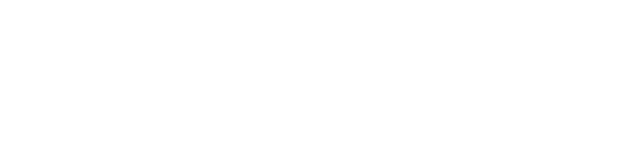
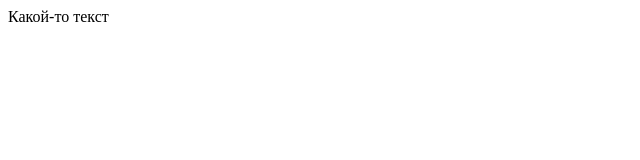
Before and after one commit to Darina44/Week5, a plain HTML site: page index.html in a window 1280 px wide. Shown: the whole page, without its empty margins (0-640 px from the left). Drawn offline with Linux system fonts and the light colour scheme.

Commit message:
Update index.html

```diff
--- a/index.html
+++ b/index.html
@@ -9,7 +9,7 @@
 </head>
 
 <body>
-    <div class="redclass"></div>
+    <div class="redclass">Какой-то текст</div>
 </body>
 
 </html>
```
